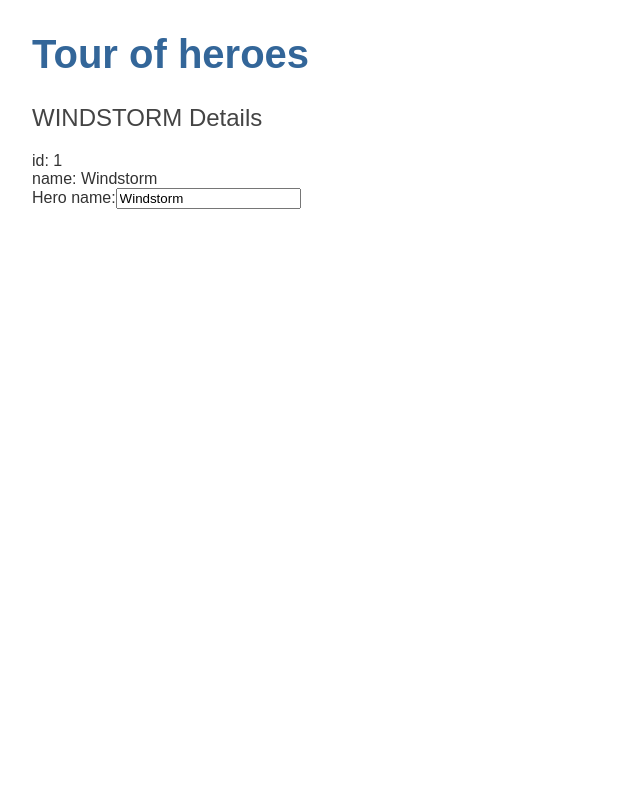
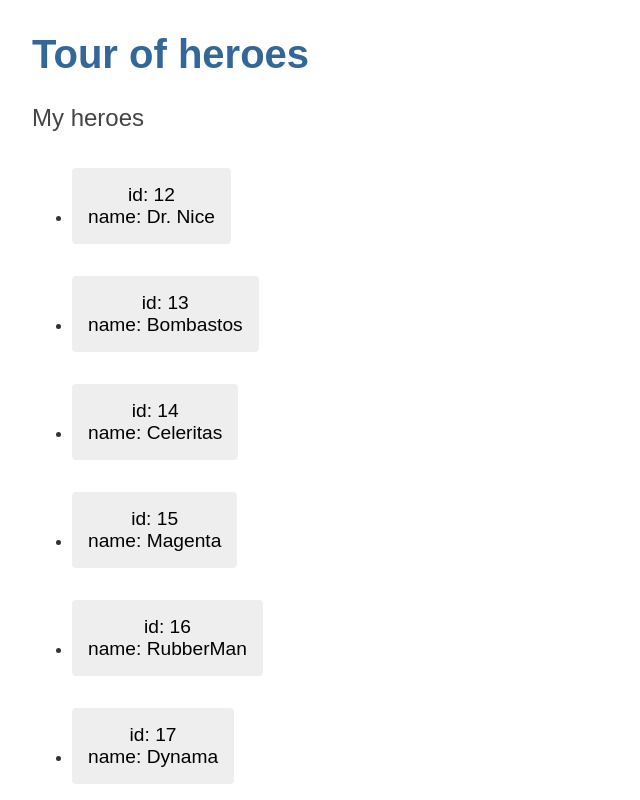
Before and after one commit to JSchrtke/angular-heroes, an Angular app: page / in a window 1280 px wide. Shown: the top 800 px of the page, without its empty margins (0-640 px from the left). Built offline with nearby package versions, Linux system fonts and the light colour scheme.

Commit message:
feat: Show list of heroes

```diff
--- a/src/app/hero.ts
+++ b/src/app/hero.ts
@@ -2,3 +2,16 @@
     id: number;
     name: string;
 }
+
+export const HEROES: Hero[] = [
+    { id: 12, name: "Dr. Nice" },
+    { id: 13, name: "Bombastos" },
+    { id: 14, name: "Celeritas" },
+    { id: 15, name: "Magenta" },
+    { id: 16, name: "RubberMan" },
+    { id: 17, name: "Dynama" },
+    { id: 18, name: "Dr. IQ" },
+    { id: 19, name: "Magma" },
+    { id: 20, name: "Tornado" },
+    { id: 420, name: "Galactus" },
+];
--- a/src/app/heroes/heroes.component.html
+++ b/src/app/heroes/heroes.component.html
@@ -1,11 +1,13 @@
-<h2>{{ hero.name | uppercase }} Details</h2>
+<h2>My heroes</h2>
+<ul class="heroes">
+    <li *ngFor="let hero of heroes">
+        <button type="button">
             <div>
                 <span>id: {{ hero.id }}</span>
             </div>
             <div>
                 <span>name: {{ hero.name }}</span>
             </div>
-<div>
-  <label for="name">Hero name:</label>
-  <input id="name" [(ngModel)]="hero.name" placeholder="foo">
-</div>
+        </button>
+    </li>
+</ul>
--- a/src/app/heroes/heroes.component.ts
+++ b/src/app/heroes/heroes.component.ts
@@ -1,5 +1,5 @@
 import { Component } from "@angular/core";
-import { Hero } from "../hero";
+import { HEROES } from "../hero";
 
 @Component({
     selector: "app-heroes",
@@ -7,8 +7,5 @@
     styleUrls: ["./heroes.component.css"],
 })
 export class HeroesComponent {
-    hero: Hero = {
-        id: 1,
-        name: "Windstorm",
-    };
+    heroes = HEROES;
 }
```
Lines whose indentation alone changed are shown as unchanged.
